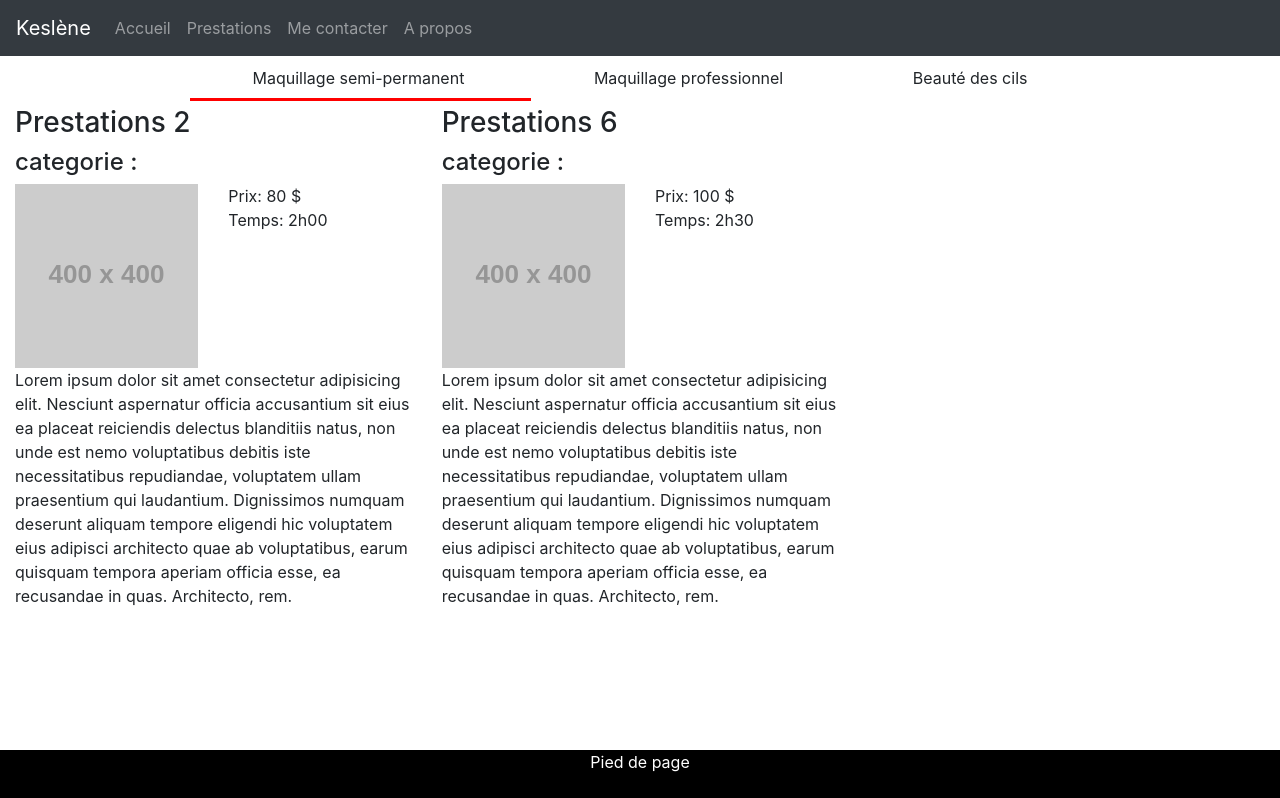
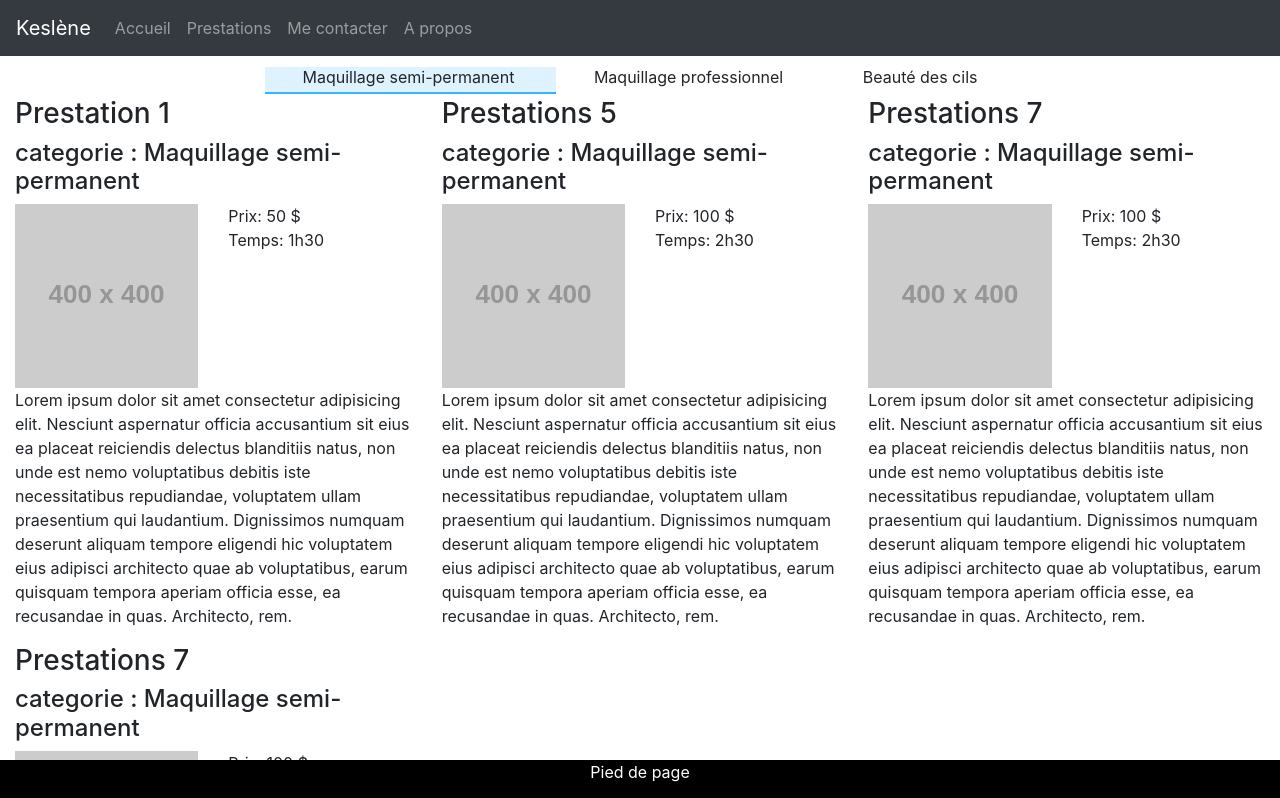
Before and after one commit to jdsd45/klbeautyartist, a Vue app: page /#/prestations in a window 1280 px wide. Shown: the top 798 px of the page. Built offline with nearby package versions, Linux system fonts and the light colour scheme.

Commit message:
menu prestations

```diff
--- a/src/App.vue
+++ b/src/App.vue
@@ -26,11 +26,11 @@ export default {
 <style>
 
 #main-content {
-  margin-top:10px;
+  margin-top:60px;
 }
 
 .push {
-  height:60px
+  height:50px
 }
 
 #app {
--- a/src/assets/prestations.json
+++ b/src/assets/prestations.json
@@ -5,6 +5,7 @@
     {"id":4,"categorie":"Beauté des cils","titre":"Prestations 4","prix":100,"temps":"2h30","detail":"Lorem ipsum dolor sit amet consectetur adipisicing elit. Nesciunt aspernatur officia accusantium sit eius ea placeat reiciendis delectus blanditiis natus, non unde est nemo voluptatibus debitis iste necessitatibus repudiandae, voluptatem ullam praesentium qui laudantium. Dignissimos numquam deserunt aliquam tempore eligendi hic voluptatem eius adipisci architecto quae ab voluptatibus, earum quisquam tempora aperiam officia esse, ea recusandae in quas. Architecto, rem."},
     {"id":5,"categorie":"Maquillage semi-permanent","titre":"Prestations 5","prix":100,"temps":"2h30","detail":"Lorem ipsum dolor sit amet consectetur adipisicing elit. Nesciunt aspernatur officia accusantium sit eius ea placeat reiciendis delectus blanditiis natus, non unde est nemo voluptatibus debitis iste necessitatibus repudiandae, voluptatem ullam praesentium qui laudantium. Dignissimos numquam deserunt aliquam tempore eligendi hic voluptatem eius adipisci architecto quae ab voluptatibus, earum quisquam tempora aperiam officia esse, ea recusandae in quas. Architecto, rem."},
     {"id":6,"categorie":"Maquillage professionnel","titre":"Prestations 6","prix":100,"temps":"2h30","detail":"Lorem ipsum dolor sit amet consectetur adipisicing elit. Nesciunt aspernatur officia accusantium sit eius ea placeat reiciendis delectus blanditiis natus, non unde est nemo voluptatibus debitis iste necessitatibus repudiandae, voluptatem ullam praesentium qui laudantium. Dignissimos numquam deserunt aliquam tempore eligendi hic voluptatem eius adipisci architecto quae ab voluptatibus, earum quisquam tempora aperiam officia esse, ea recusandae in quas. Architecto, rem."},
-    {"id":7,"categorie":"Maquillage semi-permanent","titre":"Prestations 7","prix":100,"temps":"2h30","detail":"Lorem ipsum dolor sit amet consectetur adipisicing elit. Nesciunt aspernatur officia accusantium sit eius ea placeat reiciendis delectus blanditiis natus, non unde est nemo voluptatibus debitis iste necessitatibus repudiandae, voluptatem ullam praesentium qui laudantium. Dignissimos numquam deserunt aliquam tempore eligendi hic voluptatem eius adipisci architecto quae ab voluptatibus, earum quisquam tempora aperiam officia esse, ea recusandae in quas. Architecto, rem."}
-
+    {"id":7,"categorie":"Maquillage semi-permanent","titre":"Prestations 7","prix":100,"temps":"2h30","detail":"Lorem ipsum dolor sit amet consectetur adipisicing elit. Nesciunt aspernatur officia accusantium sit eius ea placeat reiciendis delectus blanditiis natus, non unde est nemo voluptatibus debitis iste necessitatibus repudiandae, voluptatem ullam praesentium qui laudantium. Dignissimos numquam deserunt aliquam tempore eligendi hic voluptatem eius adipisci architecto quae ab voluptatibus, earum quisquam tempora aperiam officia esse, ea recusandae in quas. Architecto, rem."},
+    {"id":8,"categorie":"Maquillage semi-permanent","titre":"Prestations 7","prix":100,"temps":"2h30","detail":"Lorem ipsum dolor sit amet consectetur adipisicing elit. Nesciunt aspernatur officia accusantium sit eius ea placeat reiciendis delectus blanditiis natus, non unde est nemo voluptatibus debitis iste necessitatibus repudiandae, voluptatem ullam praesentium qui laudantium. Dignissimos numquam deserunt aliquam tempore eligendi hic voluptatem eius adipisci architecto quae ab voluptatibus, earum quisquam tempora aperiam officia esse, ea recusandae in quas. Architecto, rem."},
+    {"id":9,"categorie":"Beauté des cils","titre":"Prestations 7","prix":100,"temps":"2h30","detail":"Lorem ipsum dolor sit amet consectetur adipisicing elit. Nesciunt aspernatur officia accusantium sit eius ea placeat reiciendis delectus blanditiis natus, non unde est nemo voluptatibus debitis iste necessitatibus repudiandae, voluptatem ullam praesentium qui laudantium. Dignissimos numquam deserunt aliquam tempore eligendi hic voluptatem eius adipisci architecto quae ab voluptatibus, earum quisquam tempora aperiam officia esse, ea recusandae in quas. Architecto, rem."}
 ]
--- a/src/components/Footer.vue
+++ b/src/components/Footer.vue
@@ -22,7 +22,7 @@ export default {
   left: 0;
   bottom: 0;
   width: 100%;
-  height: 50px;
+  height: 40px;
   background-color: black;
   color: white;
   text-align: center;
--- a/src/components/Menu.vue
+++ b/src/components/Menu.vue
@@ -1,6 +1,6 @@
 <template>
 
-<nav class="navbar navbar-expand-lg navbar-dark bg-dark">
+<nav class="navbar navbar-expand-lg fixed-top navbar-dark bg-dark">
     <a class="navbar-brand" href="#">Keslène</a>
     <button class="navbar-toggler" type="button" data-toggle="collapse" data-target="#navbarSupportedContent" aria-controls="navbarSupportedContent" aria-expanded="false" aria-label="Toggle navigation">
         <span class="navbar-toggler-icon"></span>
--- a/src/components/Prestations.vue
+++ b/src/components/Prestations.vue
@@ -1,10 +1,12 @@
 <template>
     <div>
-        <PrestationsMenu></PrestationsMenu>
-        <div>
-            <!-- <p>cat niveau parent : {{ curentcat }}</p> -->
-        </div>
-        <PrestationsItems></PrestationsItems>
+        <PrestationsMenu
+        v-bind:currentcategory="currentcategory"
+        v-on:updatecategorie="updatecategorie"
+        ></PrestationsMenu>
+        <PrestationsItems
+        v-bind:currentcategory="currentcategory"
+        ></PrestationsItems>
     </div>
 </template>
 
@@ -14,9 +16,9 @@ import PrestationsItems from '@/components/PrestationsItems'
 import prestations from '@/assets/prestations.json'
 export default {
     name: 'Prestations',
-    data() {
+    data () {
         return {
-            currentcat: ''
+            currentcategory: 'Maquillage semi-permanent'
         }
     },
     components: {
@@ -24,7 +26,8 @@ export default {
         PrestationsItems
     },
     methods: {
-        updatecategorie(val) {
+        updatecategorie: function(newVal) {
+            this.currentcategory = newVal
             console.log('updateCurrentCat')
         }
     }
--- a/src/components/PrestationsItems.vue
+++ b/src/components/PrestationsItems.vue
@@ -5,7 +5,7 @@
             v-for="prestation in prestationsFiltrees"
             v-bind:key="prestation.id">
             <h3>{{ prestation.titre }} </h3>
-            <h4>categorie : {{ currentcat }} </h4>
+            <h4>categorie : {{ currentcategory }} </h4>
             <div class="row">
                 <div class="col-md">
                     <div class="cont-prest-img">
@@ -30,16 +30,16 @@
 import prestations from '@/assets/prestations.json'
 export default {
     name: 'PrestationsItems',
+    props: ['currentcategory'],
     data () {
         return {
             prestations: prestations,
-            currentCata: 'Maquillage professionnel'
+            currentCata: this.currentcategory
         }
     },
-    props: ['currentcat'],
     methods: {
         selectInCategories: function(prestation) {
-            return prestation.categorie == this.currentCata
+            return prestation.categorie == this.currentcategory
         }
     },
     computed : {
--- a/src/components/PrestationsMenu.vue
+++ b/src/components/PrestationsMenu.vue
@@ -6,8 +6,8 @@
             v-bind:categorie="categorie"
             v-bind:index="index"
             v-bind:key="index"
-            v-bind:class="{ catSelected: currentcat === categorie.name }"
-            v-on:click.stop="display(index)">
+            v-bind:class="{ catSelected: currentcategory === categorie.name }"
+            v-on:click="$emit('updatecategorie', categorie.name)">
                 {{categorie.name}}
             </li>
         </ul>
@@ -17,28 +17,15 @@
 <script>
 export default {
     name: 'PrestationsMenu',
+    props: ['currentcategory'],
     data () {
         return {
             categories: [
                 {name: 'Maquillage semi-permanent'},
                 {name: 'Maquillage professionnel'},
                 {name: 'Beauté des cils'}
-            ],
-            currentcat: 'Maquillage semi-permanent'
+            ]
         }
-    },
-    methods: {
-        display: function(i) {
-            this.currentcat = this.categories[i].name
-            this.sendcat()
-        },
-        sendcat: function(event){
-            console.log('sendcat: ' + this.currentcat)
-            this.$emit('updatecategorie', this.currentcat)
-        }
-    },
-    mounted() {
-        this.sendcat()
     }
 }
 </script>
@@ -50,19 +37,28 @@ export default {
         text-align: center;
         padding-left: 0;
         padding-right: 0;
+        padding-top: 5px;
+        padding-bottom: 8px;
+        margin-bottom:0;
+        white-space: nowrap;
+        overflow-x: auto;
+        cursor: pointer;
+        user-select: none;
         }
 
     .item-cat-prestations {
         display: inline;
         text-align: center;
-    padding-left: 5%;
-    padding-right: 5%;
-    white-space: nowrap;
-    padding-top: 10px;
-    padding-bottom: 10px;
+        padding-left: 3%;
+        padding-right: 3%;
+        padding-bottom: 5px;
+
+        /* word-wrap: break-word; */
+        /* border: 1px solid green; */
         }
 
     .catSelected {
-    border-bottom: 3px solid red;
+        background-color: #DEF3FF;
+        border-bottom: 2px solid #33B5FF;
     }
 </style>
```
Lines whose indentation alone changed are shown as unchanged.
